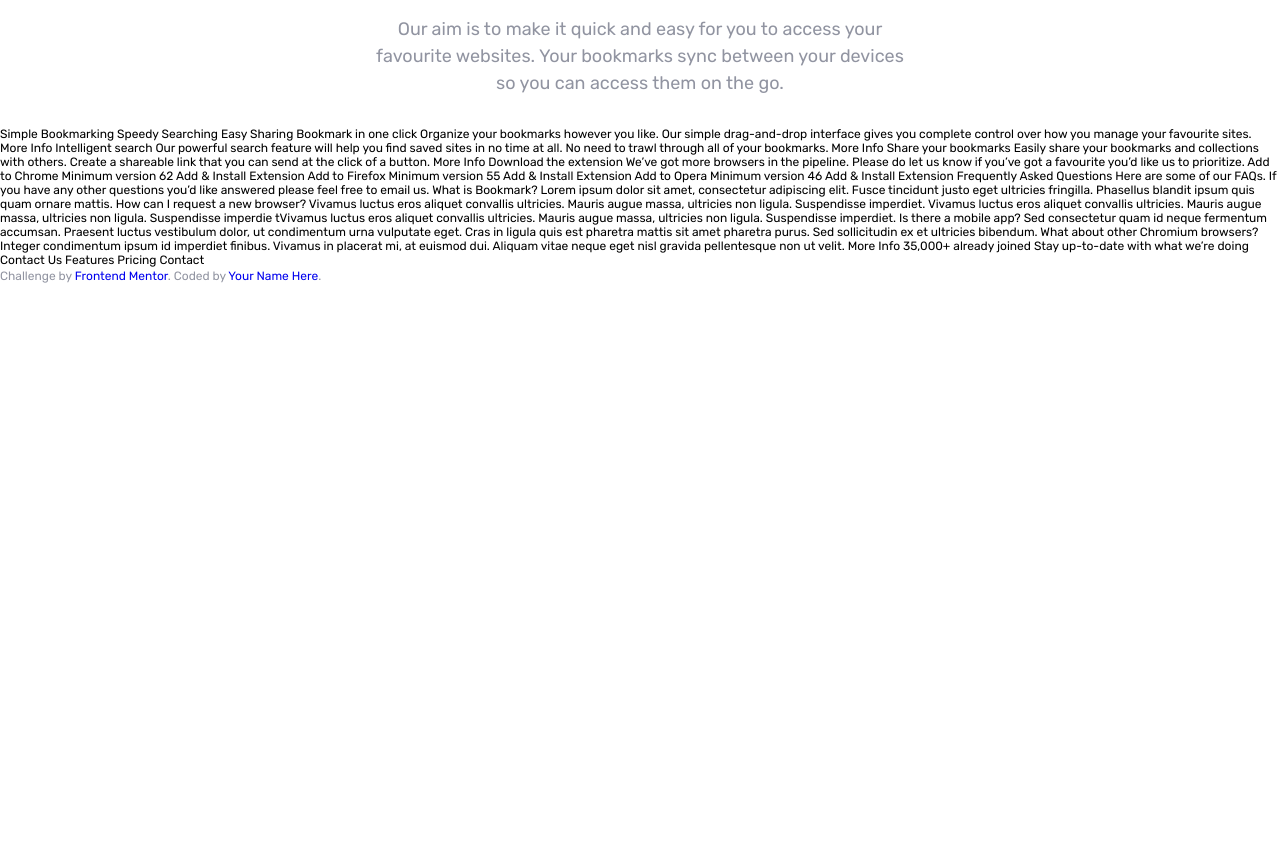
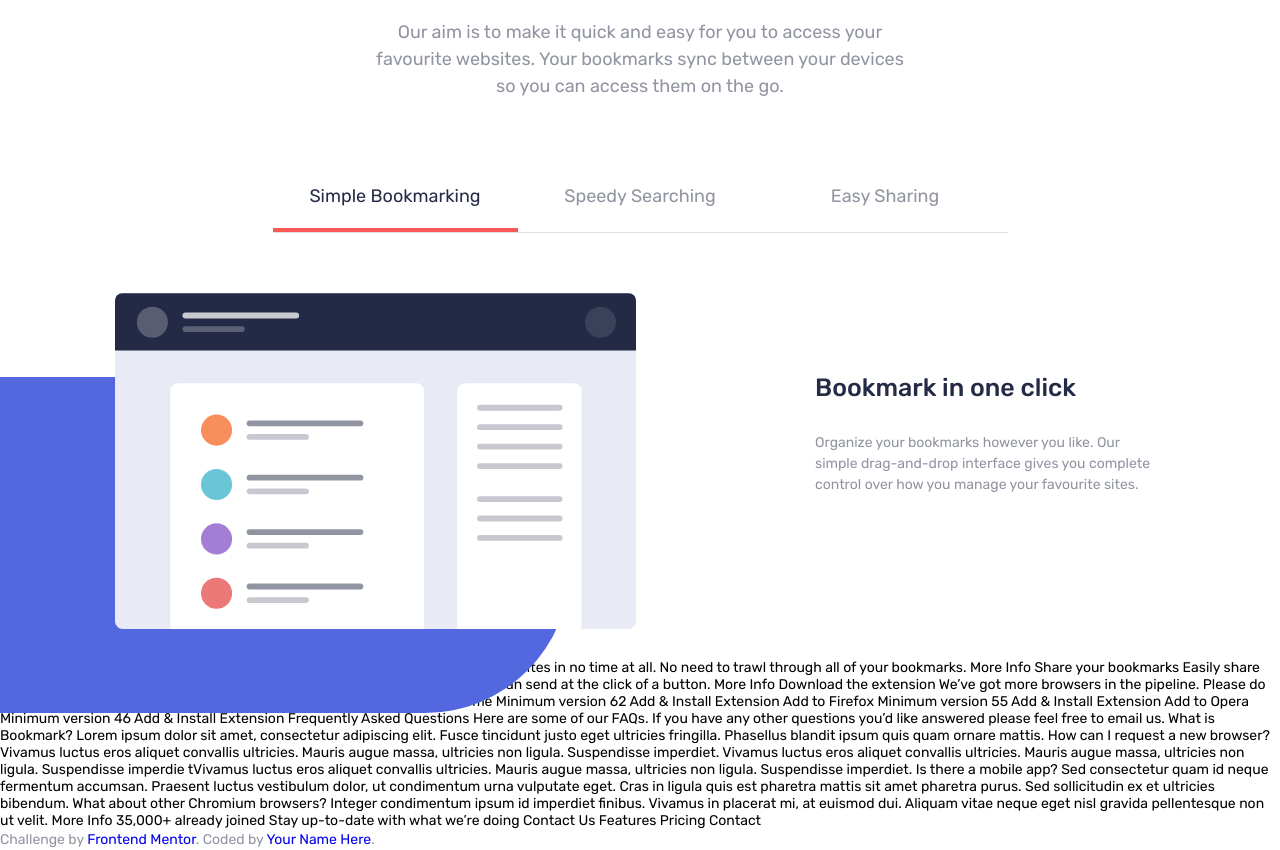
Before and after one commit to barzin144/FrontEndMentor-bookmark-landing, a React app: page / in a window 1280 px wide. Shown: the part 720-1570 px from the top of the page. Before the commit the page ends 1005 px from the top, so only its background shows below. Built offline with nearby package versions, Linux system fonts and the light colour scheme.

Commit message:
add tabs

```diff
--- a/src/components/app.jsx
+++ b/src/components/app.jsx
@@ -2,6 +2,7 @@ import React from "react";
 import Feature from "./feature";
 import Header from "./header";
 import Hero from "./hero";
+import Tabs from "./tabs";
 
 const App = () => {
     return (
@@ -9,6 +10,7 @@ const App = () => {
             <Header />
             <Hero />
             <Feature />
+            <Tabs/>
         </>
     );
 };
--- /dev/null
+++ b/src/components/tabs.jsx
@@ -0,0 +1,41 @@
+import React from "react";
+
+const Tabs = () => {
+    const [activeTab, setActiveTab] = React.useState(1);
+    return (
+        <section className="tabs">
+            <div className="container container--pall flex flex-jc-c">
+                <div className={`tabs__title ${activeTab === 1 ? "active" : ""}`} onClick={() => setActiveTab(1)}>
+                    <span>
+                        Simple Bookmarking
+                    </span>
+                </div>
+                <div className={`tabs__title ${activeTab === 2 ? "active" : ""}`} onClick={() => setActiveTab(2)}>
+                    <span>
+                        Speedy Searching
+                    </span>
+                </div>
+                <div className={`tabs__title ${activeTab === 3 ? "active" : ""}`} onClick={() => setActiveTab(3)}>
+                    <span>
+                        Easy Sharing
+                    </span>
+                </div>
+            </div>
+            {activeTab === 1 &&
+            <div className="container container--pall flex flex-jc-sb">
+                <div className="tabs__contentImage"></div>
+                <div className="tabs__contentText">
+                    <h1>
+                        Bookmark in one click
+                   </h1>
+                    <p>
+                        Organize your bookmarks however you like. Our simple drag-and-drop interface
+                        gives you complete control over how you manage your favourite sites.
+                    </p>
+                </div>
+            </div>}
+        </section>
+    );
+};
+
+export default Tabs;
--- a/src/index.html
+++ b/src/index.html
@@ -9,15 +9,6 @@
 </head>
 <body>
   <div id="root"></div>
-
-  Simple Bookmarking
-  Speedy Searching
-  Easy Sharing
-
-  Bookmark in one click
-
-  Organize your bookmarks however you like. Our simple drag-and-drop interface
-  gives you complete control over how you manage your favourite sites.
 
   More Info
 
--- a/src/styles/_hero.scss
+++ b/src/styles/_hero.scss
@@ -26,10 +26,11 @@
 			box-shadow: 0px 2px 5px 0px $Grayish_Blue;
 			border-color: white;
 			color: $Very_Dark_Blue;
-			background-color: white;
+			background-color: $Gray;
 
 			&:hover {
 				border: 1px solid $Very_Dark_Blue;
+				background-color: white;
 				border-radius: 5px;
 				transition: border 300ms ease-in-out;
 			}
@@ -78,16 +79,17 @@
 			background-image: url('../images/illustration-hero.svg');
 			background-size: contain;
 			background-repeat: no-repeat;
-			width: 100%;
 			height: 100%;
 
 			@include breakpoint-down(medium) {
 				background-position: center center;
 				left: 0;
+				width: 100%;
 			}
 
 			@include breakpoint-up(large) {
-				left: 8%;
+				left: 10%;
+				width: 105%;
 			}
 		}
 
--- /dev/null
+++ b/src/styles/_tabs.scss
@@ -0,0 +1,105 @@
+.tabs {
+	.container {
+		@include breakpoint-down(medium) {
+			flex-direction: column;
+			align-items: center;
+		}
+	}
+
+	&__title {
+		position: relative;
+		font-size: $font_med;
+		color: $Grayish_Blue;
+		text-align: center;
+		padding-bottom: pxToRem(25);
+		padding-top: pxToRem(25);
+		border-bottom: 1px solid $Light_Gray;
+		cursor: pointer;
+
+		@include breakpoint-up(large) {
+			width: pxToRem(245);
+		}
+
+		@include breakpoint-down(medium) {
+			width: 100%;
+		}
+
+		&:hover {
+			color: $Soft_Red;
+		}
+	}
+	.active {
+		color: $Very_Dark_Blue;
+		> span {
+			position: relative;
+			@include breakpoint-up(large) {
+				display: block;
+			}
+
+			&::after {
+				content: "";
+				height: 4px;
+				background-color: $Soft_Red;
+				position: absolute;
+				bottom: -25px;
+				left: 0;
+				width: 100%;
+			}
+		}
+	}
+
+	&__contentImage {
+		flex: 2;
+		position: relative;
+		height: pxToRem(336);
+
+		&::after {
+			position: absolute;
+			content: "";
+			background-image: url('../images/illustration-features-tab-1.svg');
+			background-size: contain;
+			background-repeat: no-repeat;
+			width: 100%;
+			height: 100%;
+			background-position-x: left;
+		}
+
+		&::before {
+			content: "";
+			position: absolute;
+			background-color: #5368df;
+			border-top-right-radius: 145px;
+			border-bottom-right-radius: 145px;
+			width: 110%;
+			height: 100%;
+			top: 25%;
+			right: 35%;
+
+			// @include breakpoint-up(large) {
+			// 	right: 40%;
+			// 	top: 30%;
+			// }
+			// @include breakpoint-down(medium) {
+			// 	right: 40%;
+			// 	top: 45%;
+			// }
+			// @include breakpoint-down(small) {
+			// 	right: 20%;
+			// 	top: 30%;
+			// 	width: 145%;
+			// }
+		}
+	}
+	&__contentText {
+		flex: 1;
+		padding-top: pxToRem(80);
+		h1 {
+			font-size: pxToRem(25);
+			margin-bottom: pxToRem(30);
+		}
+
+		p {
+			font-size: $font_sm;
+		}
+	}
+}
--- a/src/styles/_variables.scss
+++ b/src/styles/_variables.scss
@@ -3,7 +3,9 @@ $Soft_Blue: hsl(231, 69%, 60%);
 $Soft_Red: hsl(0, 94%, 66%);
 $Grayish_Blue: hsl(229, 8%, 60%);
 $Very_Dark_Blue: hsl(229, 31%, 21%);
+$Gray: #f7f7f7;
+$Light_Gray: #e0e0ea;
 
 //Fonts
-$font_sm: pxToRem(12);
+$font_sm: pxToRem(14);
 $font_med: pxToRem(18);
--- a/src/styles/style.scss
+++ b/src/styles/style.scss
@@ -6,3 +6,4 @@
 @import "header";
 @import "hero";
 @import "feature";
+@import "tabs";
```
